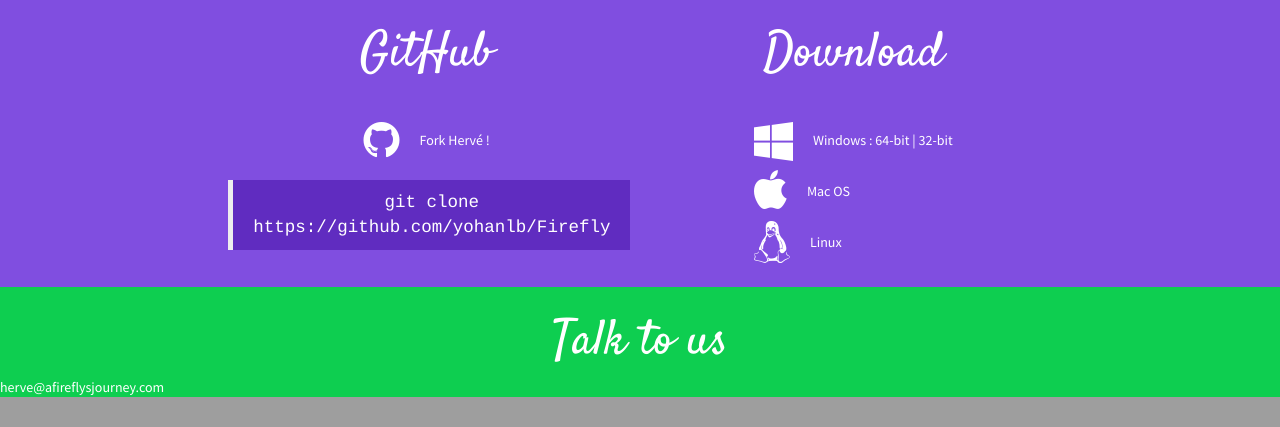
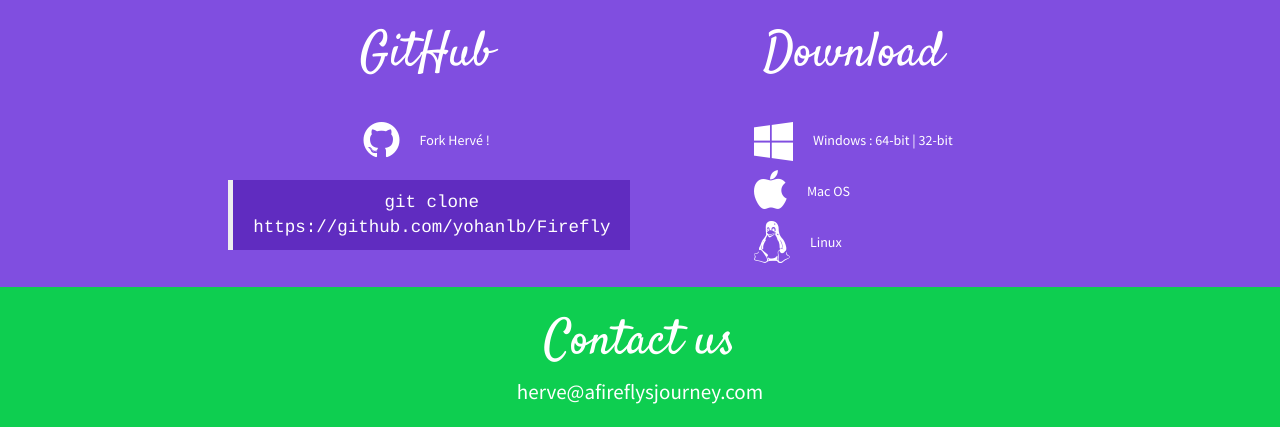
Before and after one commit to luhof/herve-website, a PHP site: page / in a window 1280 px wide. Shown: the part 2046-2473 px from the top of the page. Before the commit the page ends 2443 px from the top, so only its background shows below. Run offline with PHP 8.4, Linux system fonts and the light colour scheme.

Commit message:
Made Contact Us section.

```diff
--- a/css/styles.css
+++ b/css/styles.css
@@ -73,8 +73,8 @@ header{background: url(../img/country.svg) no-repeat center bottom fixed;}
 #creators>.row:last-child>div:nth-child(1)>div:nth-child(1){background: url(../img/zephyr-perrier.jpg) no-repeat center center; background-size:110px 110px;}
 #creators>.row:last-child>div:nth-child(2)>div:nth-child(1){background: url(../img/pierre-villenave.jpg) no-repeat center center; background-size:110px 110px;}
 .bg-cover{-webkit-background-size:cover;-moz-background-size:cover;-o-background-size:cover;background-size:cover;}
-footer{background:#0ece50;padding-top:20px;}
-footer>p{margin-bottom:0px;}
+footer{background:#0ece50;padding:20px 0 10px 0;}
+footer>p{text-align:center;font-size:1.5em;}
 html, body{
 	height : 100%;
 	width : 100%;
--- a/index.html
+++ b/index.html
@@ -197,7 +197,7 @@
 		</div>
 	</div>
 	<footer>
-		<header>Talk to us</header>
+		<header>Contact us</header>
 		<p>herve@afireflysjourney.com</p>
 	</footer>
 	<script   src="https://code.jquery.com/jquery-2.2.3.min.js"   integrity="sha256-a23g1Nt4dtEYOj7bR+vTu7+T8VP13humZFBJNIYoEJo="   crossorigin="anonymous"></script>
```
